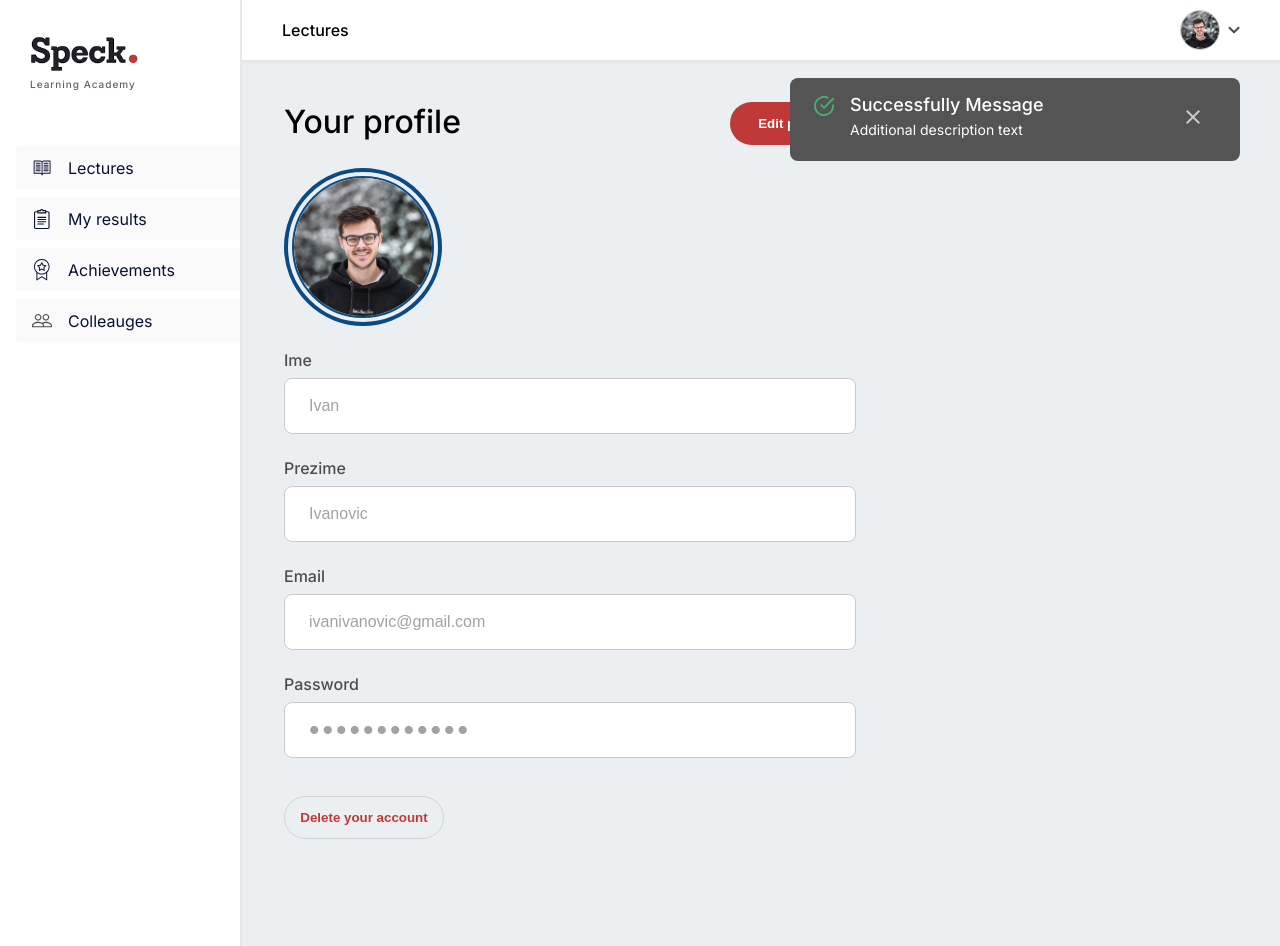
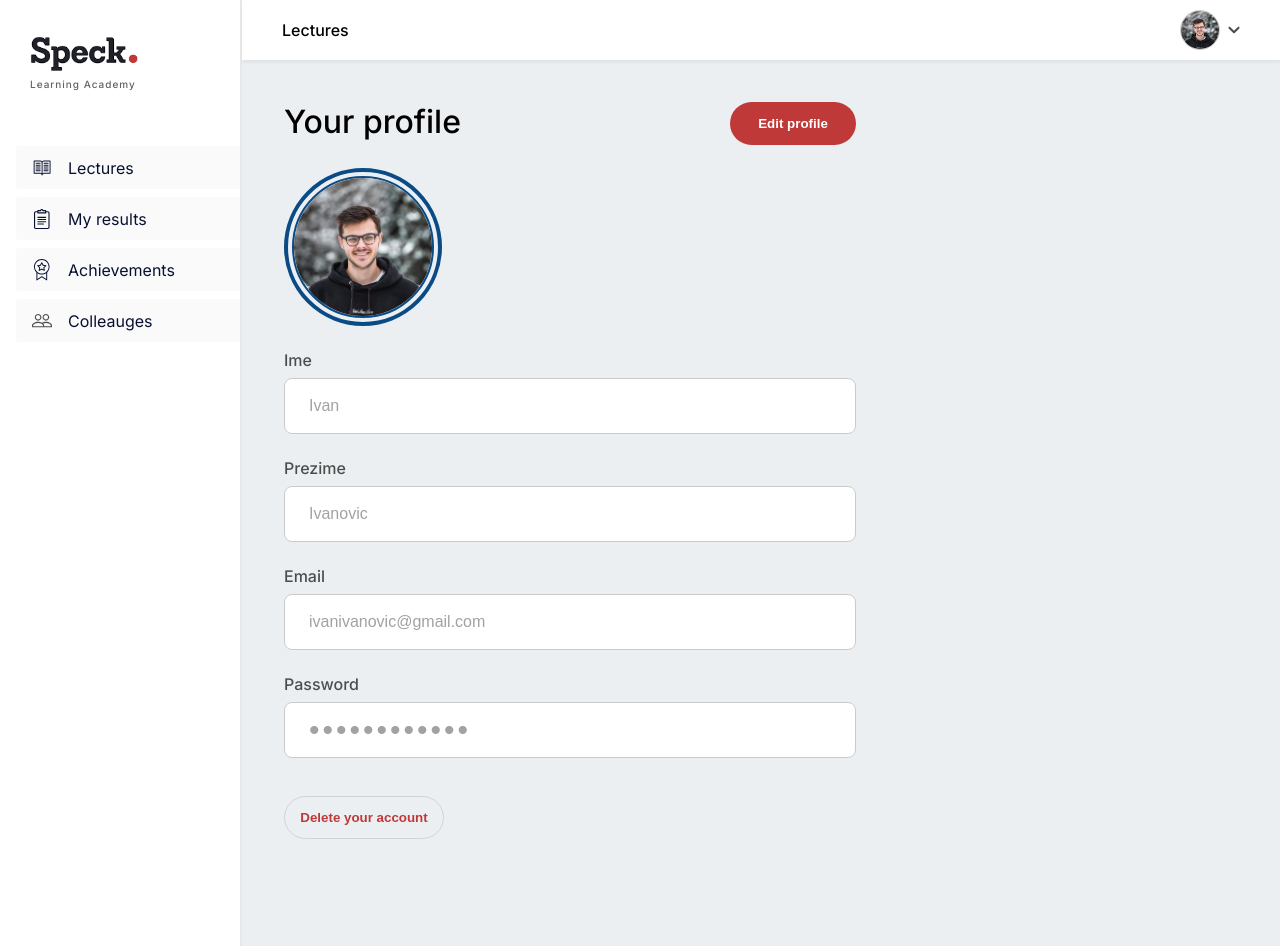
Before and after one commit to Tin21/Speck-Teamwork, a React (Vite) app: page /profile in a window 1280 px wide. Built offline with nearby package versions, Linux system fonts and the light colour scheme.

Commit message:
Added toast component for all devices and implemented it on profile page

```diff
--- a/src/components/Layout/LayoutStyle.js
+++ b/src/components/Layout/LayoutStyle.js
@@ -142,7 +142,7 @@ export const LeftContainer = styled.div`
 export const RightContainer = styled.div`
   width: 100%;
   /* position: sticky;
-  bottom: 0;  */
+  bottom: 0; */
 `;
 
 export const Menu = styled.div`
@@ -257,8 +257,8 @@ export const MenuLink = styled(NavLink)`
 `;
 
 export const HamburgerMenu = styled.div`
-  position: absolute;
-  z-index: 5;
+  position: fixed;
+  z-index: 10;
   height: 100%;
   width: 260px;
   right: 0;
@@ -292,13 +292,13 @@ export const HamburgerMenuInner = styled.nav`
 `;
 
 export const HamburgerMenuBackground = styled.div`
-  position: absolute;
+  position: fixed;
   left: 0;
   right: 0;
   top: 0;
   bottom: 0;
   background-color: ${colors.bgOpaque};
-  z-index: 3;
+  z-index: 8;
   height: 100%;
 
   @media screen and (${breakpoints.desktopSmall}) {
@@ -328,7 +328,7 @@ export const ProfileDropdownMenu = styled.div`
   position: absolute;
   top: 44px;
   right: 40px;
-  z-index: 1;
+  z-index: 5;
   width: 306px;
   height: max-content;
   background-color: ${colors.bgSecondary};
@@ -344,7 +344,6 @@ export const ProfileDropdownMenu = styled.div`
 export const DropdownMenuItem = styled.div`
   display: flex;
   align-items: center;
-  /* padding: 12px 18px; */
   height: 48px;
   width: 100%;
   transition: background-color 0.2s ease-out, border-radius 0.2s ease-out;
--- a/src/components/Profile/Profile.jsx
+++ b/src/components/Profile/Profile.jsx
@@ -26,6 +26,7 @@ import Toast from '../Toast/Toast';
 const Profile = ({ imgSrc, imgAlt }) => {
   const [update, setUpdate] = useState(false);
   const [passwordVisible, setPasswordVisible] = useState(false);
+  const [showToast, setShowToast] = useState(false);
   const [user, setUser] = useState({
     firstName: 'Ivan',
     lastName: 'Ivanovic',
@@ -41,6 +42,13 @@ const Profile = ({ imgSrc, imgAlt }) => {
     setPasswordVisible(!passwordVisible);
   };
 
+  const changeToast = () => {
+    setShowToast(true);
+    setTimeout(() => {
+      setShowToast(false);
+    }, 3000);
+  };
+
   const changeData = (newData) => {
     setUser({
       firstName: newData.firstName,
@@ -52,7 +60,12 @@ const Profile = ({ imgSrc, imgAlt }) => {
 
   return (
     <ProfileWrapper>
-      <Toast />
+      {showToast && (
+        <Toast
+          title={'Success!'}
+          subtitle={'Profile information successfuly changed'}
+        />
+      )}
       {!update && ( //INITIAL STATE
         <Formik>
           {(formik) => (
@@ -172,7 +185,8 @@ const Profile = ({ imgSrc, imgAlt }) => {
                 <ButtonWrapper isUpdate>
                   <ProfileButton
                     isUpdate
-                    type="submit" /* onClick={() => changeUpdate() }*/
+                    type="submit"
+                    onClick={() => changeToast()}
                   >
                     {/* Update */}
                   </ProfileButton>
@@ -252,10 +266,6 @@ const Profile = ({ imgSrc, imgAlt }) => {
 Profile.propTypes = {
   imgSrc: PropTypes.string,
   imgAlt: PropTypes.string,
-  firstName: PropTypes.string,
-  lastName: PropTypes.string,
-  email: PropTypes.string,
-  password: PropTypes.string,
 };
 
 export default Profile;
--- a/src/components/Profile/ProfileStyle.js
+++ b/src/components/Profile/ProfileStyle.js
@@ -361,7 +361,7 @@ export const UploadPhotoIcon = styled(UploadIcon)`
     position: absolute;
     top: 264px;
     left: 124px;
-    z-index: 2;
+    z-index: 3;
   }
 
   @media screen and (${breakpoints.tablet}) {
--- a/src/components/Toast/Toast.jsx
+++ b/src/components/Toast/Toast.jsx
@@ -1,4 +1,4 @@
-import React from 'react';
+import React, { useState, useEffect } from 'react';
 import {
   CancelIcon,
   CancelIconWrapper,
@@ -9,22 +9,44 @@ import {
   ToastTitle,
   ToastWrapper,
 } from './ToastStyle';
+import PropTypes from 'prop-types';
 
-const Toast = () => {
+const Toast = ({ title, subtitle }) => {
+  const [visible, setVisible] = useState(true);
+
+  const changeVisibility = () => {
+    setVisible(false);
+  };
+
+  /*  useEffect(() => {
+    setTimeout(() => {
+      setVisible(false);
+    }, 4000);
+  }, []);
+ */
   return (
+    <>
+      {visible && (
         <ToastWrapper>
           <SuccessIcon />
           <ToastContentWrapper>
             <ToastTextWrapper>
-          <ToastTitle>Successfully Message</ToastTitle>
-          <ToastSubtitle>Additional description text </ToastSubtitle>
+              <ToastTitle>{title}</ToastTitle>
+              <ToastSubtitle>{subtitle}</ToastSubtitle>
             </ToastTextWrapper>
             <CancelIconWrapper>
-          <CancelIcon />
+              <CancelIcon onClick={() => changeVisibility()} />
             </CancelIconWrapper>
           </ToastContentWrapper>
         </ToastWrapper>
+      )}
+    </>
   );
 };
 
+Toast.propTypes = {
+  title: PropTypes.string,
+  subtitle: PropTypes.string,
+};
+
 export default Toast;
--- a/src/components/Toast/ToastStyle.js
+++ b/src/components/Toast/ToastStyle.js
@@ -4,36 +4,50 @@ import { ReactComponent as ToastSuccessIcon } from '../../assets/images/toast-su
 import { ReactComponent as ToastCancelIcon } from '../../assets/images/cancel-icon.svg';
 
 export const ToastWrapper = styled.div`
-  display: none;
-  position: absolute;
-  top: 78px;
-  right: 40px;
+  position: fixed;
+  top: 76px;
+  left: 24px;
+  right: 24px;
+  border-radius: 8px;
+  background-color: ${colors.bgGrey};
+  padding: 16px 24px;
+  display: flex;
+  flex-direction: row;
+  z-index: 6;
   height: max-content;
-  width: 450px;
-  border-radius: 8px;
-  padding: 16px 24px;
-  background-color: ${colors.bgGrey};
-  /* background-color: rgba(84,84,84,0.95); */
+
+  @media screen and (${breakpoints.tabletSmall}) {
+    left: auto;
+    right: 12px;
+    width: 450px;
+  }
 
   @media screen and (${breakpoints.desktopSmall}) {
-    position: fixed;
-    display: flex;
-    flex-direction: row;
+    right: 40px;
   }
 `;
 
 export const SuccessIcon = styled(ToastSuccessIcon)`
-  margin-top: 2px;
-  margin-right: 16px;
-  height: 20px;
-  width: 20px;
+  margin-right: 10px;
+  min-height: 20px;
+  min-width: 20px;
+
+  @media screen and (${breakpoints.tabletSmall}) {
+    margin-right: 16px;
+  }
 `;
 
 export const ToastContentWrapper = styled.div`
   display: flex;
   justify-content: space-between;
-  width: 350px;
+  align-items: center;
   margin-bottom: 6px;
+  width: 90%;
+  overflow-wrap: break-word;
+
+  @media screen and (${breakpoints.tabletSmall}) {
+    width: 364px;
+  }
 `;
 
 export const ToastTextWrapper = styled.div`
@@ -41,10 +55,15 @@ export const ToastTextWrapper = styled.div`
 `;
 
 export const ToastTitle = styled.p`
+  display: none;
   color: ${colors.white};
   font-weight: 500;
   font-size: 18px;
   margin-bottom: 6px;
+
+  @media screen and (${breakpoints.tabletSmall}) {
+    display: block;
+  }
 `;
 
 export const ToastSubtitle = styled.p`
@@ -52,11 +71,16 @@ export const ToastSubtitle = styled.p`
   font-weight: 400;
   font-size: 14px;
   line-height: 130%;
+  margin-top: 2px;
 `;
 
 export const CancelIconWrapper = styled.div`
-  display: flex;
-  align-items: center;
+  display: none;
+
+  @media screen and (${breakpoints.tabletSmall}) {
+    display: flex;
+    align-items: center;
+  }
 `;
 
 export const CancelIcon = styled(ToastCancelIcon)`
@@ -66,4 +90,8 @@ export const CancelIcon = styled(ToastCancelIcon)`
   path {
     fill: ${colors.avatarBorder};
   }
+
+  &:hover {
+    cursor: pointer;
+  }
 `;
```
Lines whose indentation alone changed are shown as unchanged.
